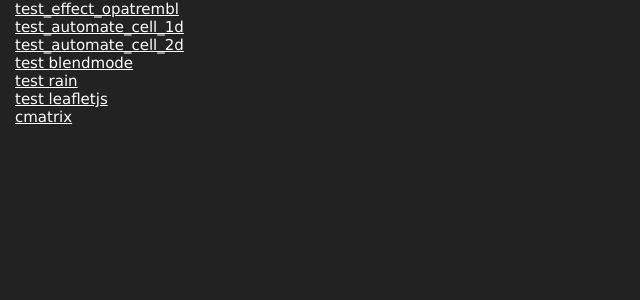
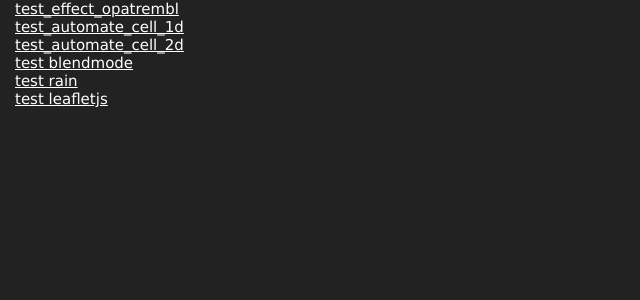
Before and after one commit to Adrien-Ray/psycapages, a PHP site: page / in a window 1280 px wide. Shown: the part 202-502 px from the top of the page, without its empty margins (0-640 px from the left). Run offline with PHP 8.4, Linux system fonts and the light colour scheme.

Commit message:
suppr link to cmatrix

```diff
--- a/index.php
+++ b/index.php
@@ -22,7 +22,7 @@
         <li><a href="blendmode">test blendmode</a></li>
         <li><a href="rain">test rain</a></li>
         <li><a href="leafletjs">test leafletjs</a></li>
-        <li><a href="cmatrix">cmatrix</a></li>
+        <!-- <li><a href="cmatrix">cmatrix</a></li> -->
     </ul>
 </body>
 </html>
```
